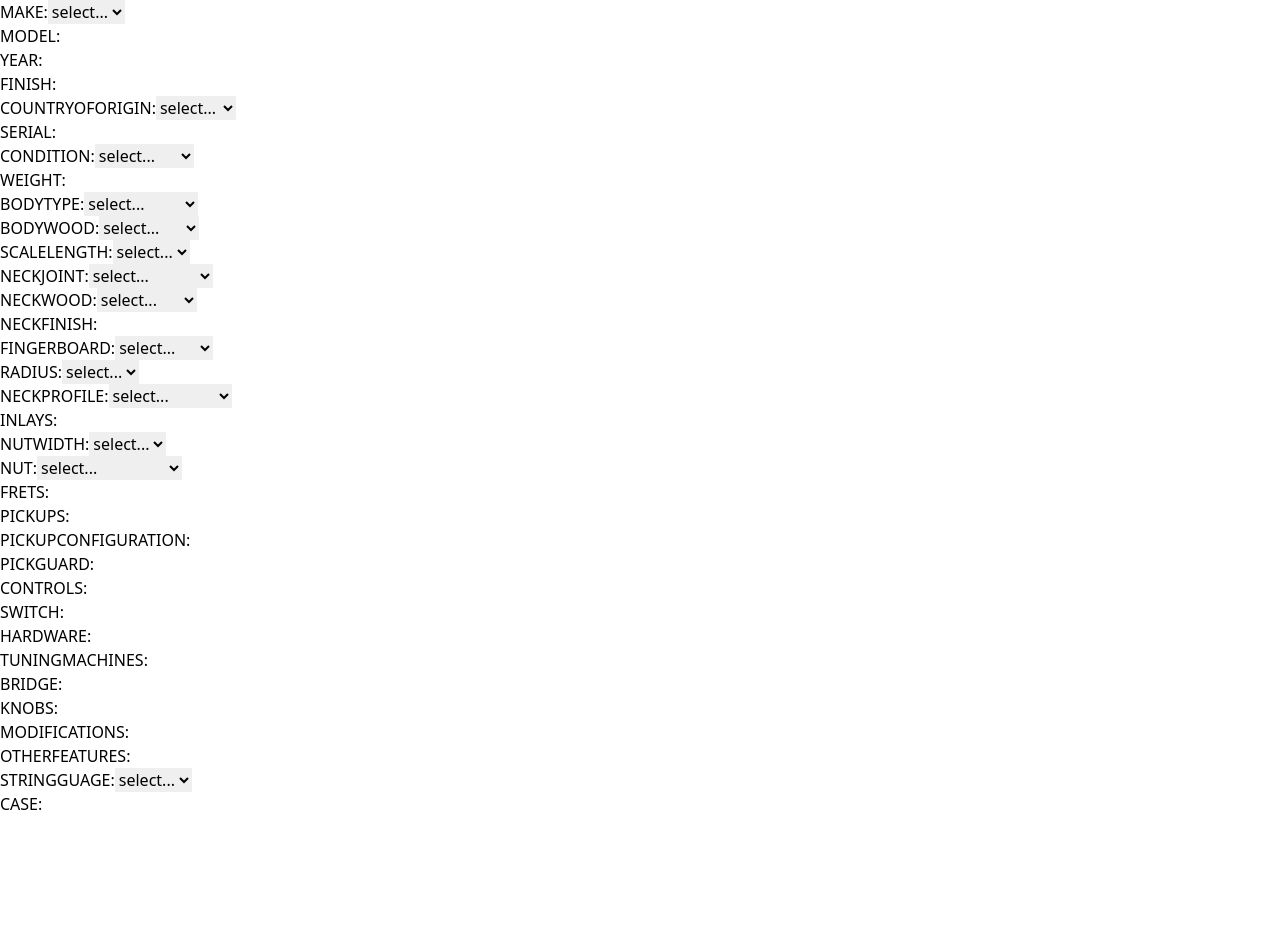
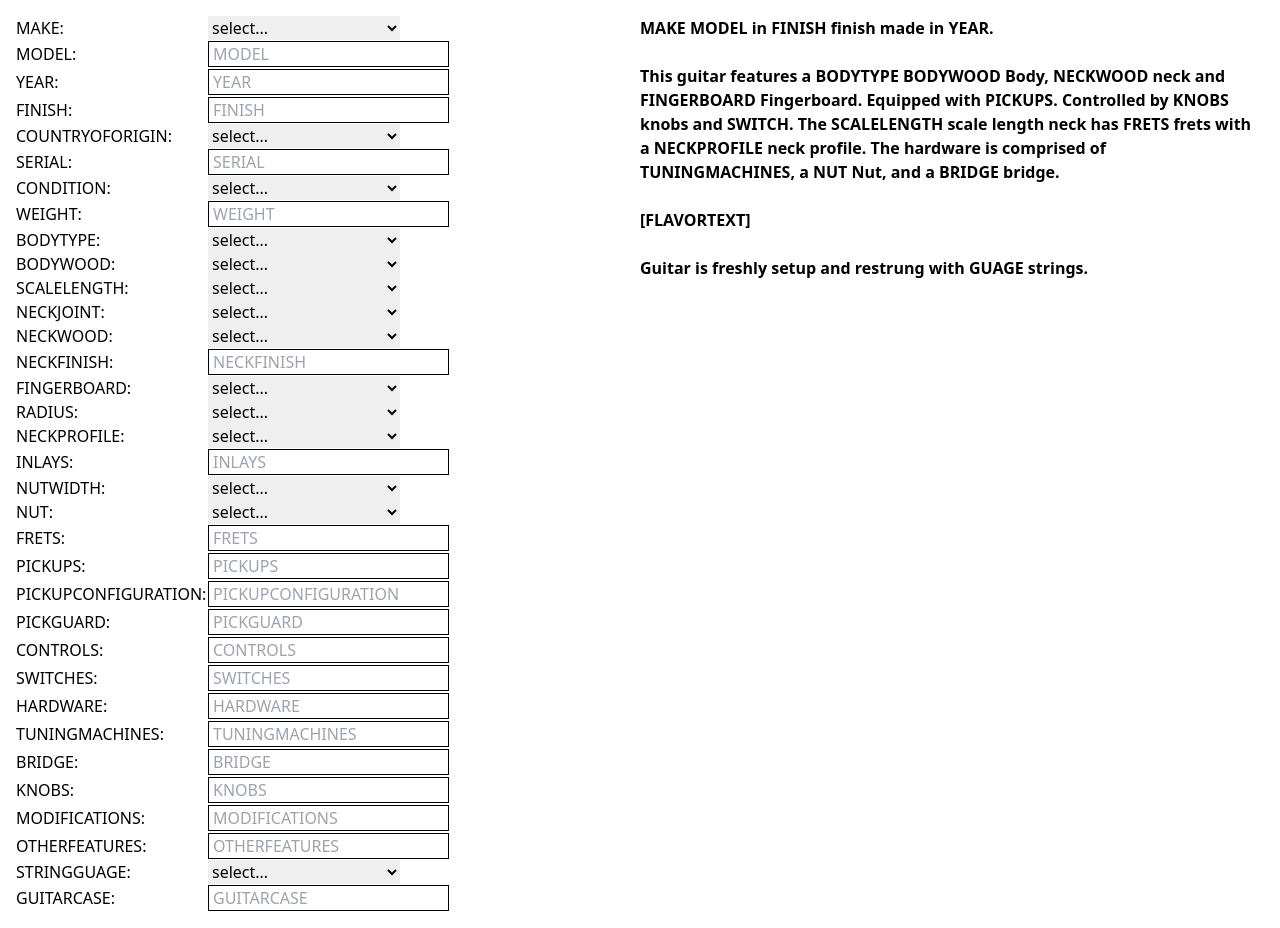
Before and after one commit to ZacharyEggert/diablo-description-generator, a React (Create React App) app: page / in a window 1280 px wide. Before the commit the page ends 816 px from the top, so only its background shows below. Built offline with nearby package versions, Linux system fonts and the light colour scheme.

Commit message:
Add template

```diff
--- a/src/components/Form.js
+++ b/src/components/Form.js
@@ -29,7 +29,7 @@ const Form = () => {
         pickupConfiguration:[],
         pickguard:[],
         controls:[],
-        switch:[],
+        switches:[],
         hardware:[],
         tuningMachines:[],
         bridge:[],
@@ -37,7 +37,7 @@ const Form = () => {
         modifications:[],
         otherFeatures:[],
         stringGuage:['10-46', '9-42'],
-        case:[],
+        guitarCase:[],
     }
     const formDataPrettier = {
         make:'Make',
@@ -65,7 +65,7 @@ const Form = () => {
         pickupConfiguration:'Pickup Configuration',
         pickguard:'Pickguard',
         controls:'Controls',
-        switch:'Switch',
+        switches:'Switch',
         hardware:'Hardware',
         tuningMachines:'Tuning Machines',
         bridge:'Bridge',
@@ -73,7 +73,7 @@ const Form = () => {
         modifications:'Modifications',
         otherFeatures:'Other Features',
         stringGuage:'String Guage',
-        case:'Case'
+        guitarCase:'Case'
     }
     const [formOther, setFormOther] = useState({
         make:'',
@@ -101,7 +101,7 @@ const Form = () => {
         pickupConfiguration:'',
         pickguard:'',
         controls:'',
-        switch:'',
+        switches:'',
         hardware:'',
         tuningMachines:'',
         bridge:'',
@@ -109,7 +109,7 @@ const Form = () => {
         modifications:'',
         otherFeatures:'',
         stringGuage:'',
-        case:''
+        guitarCase:''
     })
     const [formData, setFormData] = useState({
         make:'',
@@ -137,7 +137,7 @@ const Form = () => {
         pickupConfiguration:'',
         pickguard:'',
         controls:'',
-        switch:'',
+        switches:'',
         hardware:'',
         tuningMachines:'',
         bridge:'',
@@ -145,7 +145,7 @@ const Form = () => {
         modifications:'',
         otherFeatures:'',
         stringGuage:'',
-        case:''
+        guitarCase:''
     })
 
     const handleFormChange = (e) => {
@@ -165,7 +165,7 @@ const Form = () => {
 
 return(
     <FormContext.Provider value={{formData, formDataPrettier, formOptions, formOther, setFormData, setFormOther, handleFormChange}}>
-    <div className='flex flex-row'>
+    <div className='flex flex-row p-4'>
     <form className='flex-1 w-6/12' onSubmit={e => e.preventDefault()}>
 
         {Object.keys(formData).map(d => (<FormSelect name={d} key={d}/>))}
--- a/src/components/FormSelect.js
+++ b/src/components/FormSelect.js
@@ -10,21 +10,22 @@ const FormSelect = (props) => {
 return (
     <div>
         <label htmlFor={props.name} name='hello'>
-            {(props.name).toUpperCase()}:
+            <span className='w-[12rem] inline-block'>{(props.name).toUpperCase()}:</span>
             {formOptions[props.name].length>0?(
-                <select name={props.name} value={formData[props.name] || 'select...'} onChange={handleFormChange}>
-                    <option>select...</option>
+                <select className='w-[12rem]' name={props.name} value={formData[props.name] || 'select...'} onChange={handleFormChange}>
+                    <option value=''>select...</option>
                     {formOptions[props.name].map(option => (<option key={option+'opt'}>{option}</option>))}
-                    <option>Other</option>
+                    <option >Other</option>
                 </select>
             ) : (
-                <input name={props.name} value={formData[props.name] || ''} onChange={handleFormChange} />
+                <input placeholder={props.name.toUpperCase()} className='px-1 border-black border-solid border-[1px] my-[1px]' name={props.name} value={formData[props.name] || ''} onChange={handleFormChange} />
             )}
-            {formData[props.name] === 'Other' ? (
-                <input name={`other.${props.name}`} value={formOther[props.name]} onChange={handleFormChange}/>
-            ) : null}
 
         </label>
+            {formData[props.name] === 'Other' ? (
+                <input placeholder={props.name.toUpperCase()} className='px-1 ml-[12rem] border-black border-solid border-[1px] my-[1px]' name={`other.${props.name}`} value={formOther[props.name]} onChange={handleFormChange}/>
+                ) : null}
+
     </div>
 )
 }
--- a/src/components/Output.js
+++ b/src/components/Output.js
@@ -5,18 +5,61 @@ const Output = (props) => {
 
     const {formData, formDataPrettier, formOther} = useContext(FormContext)
 
+    const {
+        make,
+        model,
+        year,
+        finish,
+        countryOfOrigin,
+        serial,
+        condition,
+        weight,
+        bodyType,
+        bodyWood,
+        scaleLength,
+        neckJoint,
+        neckWood,
+        neckFinish,
+        fingerBoard,
+        radius,
+        neckProfile,
+        inlays,
+        nutWidth,
+        nut,
+        frets,
+        pickups,
+        pickupConfiguration,
+        pickguard,
+        controls,
+        switches,
+        hardware,
+        tuningMachines,
+        bridge,
+        knobs,
+        modifications,
+        otherFeatures,
+        stringGuage,
+        guitarCase
+    } = formData;
 
 return(
-    <div className={props.className}>
-        <p>
+    <div className={`${props.className} font-bold`}>
+        <p className='mb-8'>
+        {make || 'MAKE'} {model || 'MODEL'} in {finish || 'FINISH'} finish made in {year || 'YEAR'}{guitarCase?` with ${guitarCase || 'CASE'}`:null}.
+        <br/>
+        <br/>
+        This guitar features a {bodyType || 'BODYTYPE'} {bodyWood || 'BODYWOOD'} Body, {neckWood || 'NECKWOOD'} neck and {fingerBoard || 'FINGERBOARD'} Fingerboard. Equipped with {pickups || 'PICKUPS'}. Controlled by {knobs || 'KNOBS'} knobs and {switches || 'SWITCH'}. The {scaleLength || 'SCALELENGTH'} scale length neck has {inlays?`${inlays || 'INLAYS'} inlays and `:null}{frets || 'FRETS'} frets with a {neckProfile || 'NECKPROFILE'} neck profile. The hardware is comprised of {tuningMachines || 'TUNINGMACHINES'}, a {nut || 'NUT'} Nut,{!hardware?` and`:null} a {bridge || 'BRIDGE'} bridge{hardware?` with ${hardware || 'HARDWARE'}`:null}{pickguard?` on a ${pickguard || 'PICKGUARD'} pickguard`:null}.
 
+
+        <br />
+        <br />
+        [FLAVORTEXT]
+        <br />
+        <br />
+        Guitar is freshly setup and restrung with {stringGuage || 'GUAGE'} strings{guitarCase?` and includes ${guitarCase || 'CASE'} case`:null}.
         </p>
-
-        <p>
-
-        </p>
-        <ul>
-            {Object.keys(formData).map(data => {if(formData[data]){return(<li key={'li'+data}>{formDataPrettier[data] || data}: {formOther[data] || formData[data]}</li>)}else{return null}})}
+        <ul className='list-disc'>
+            {Object.keys(formData).map(data => {if(formData[data]){return(<li className=''  key={'li'+data}>{formDataPrettier[data] || data}: {formOther[data] || formData[data]}</li>)}else{return null}})}
         </ul>
     </div>
 )
```
